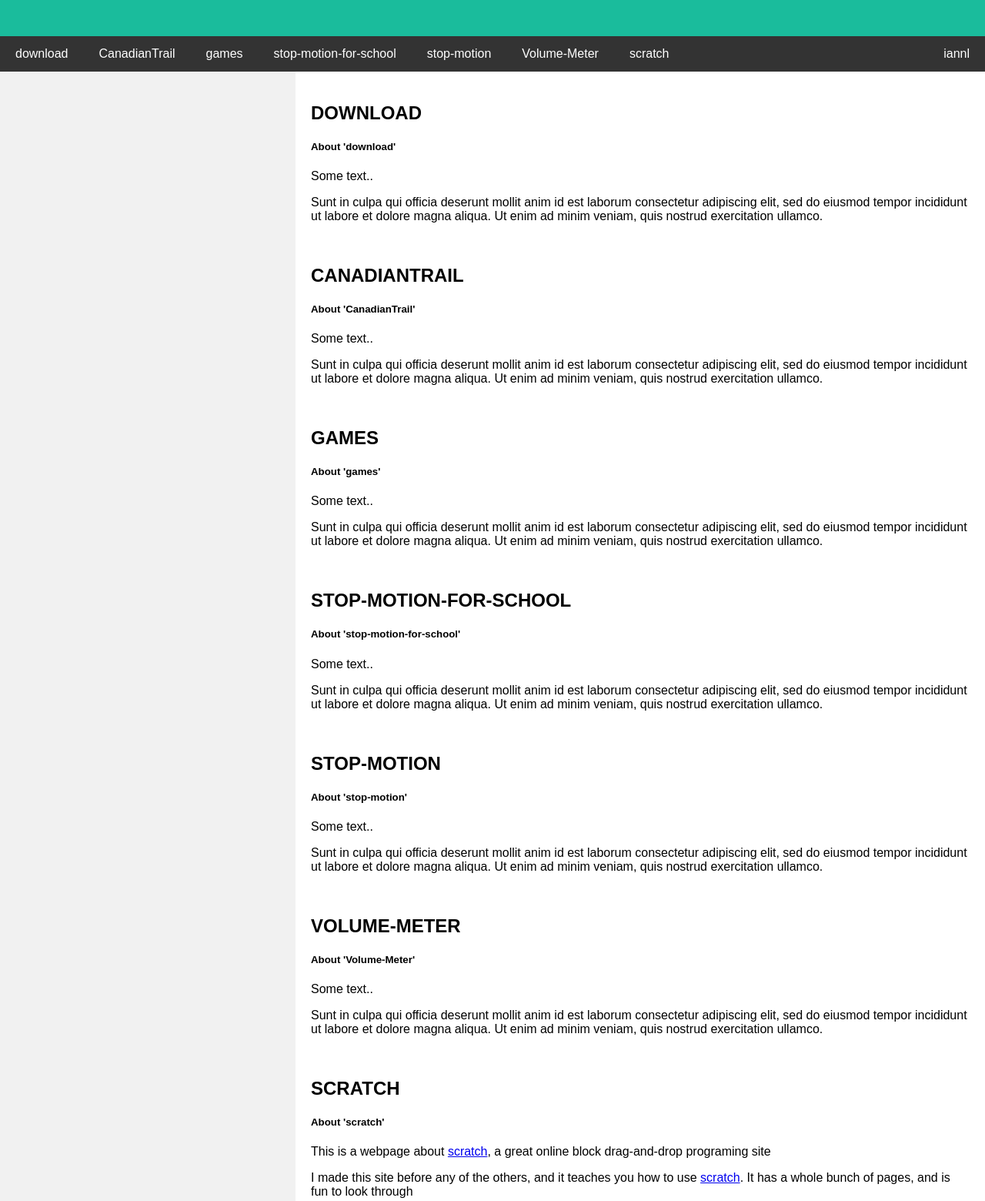
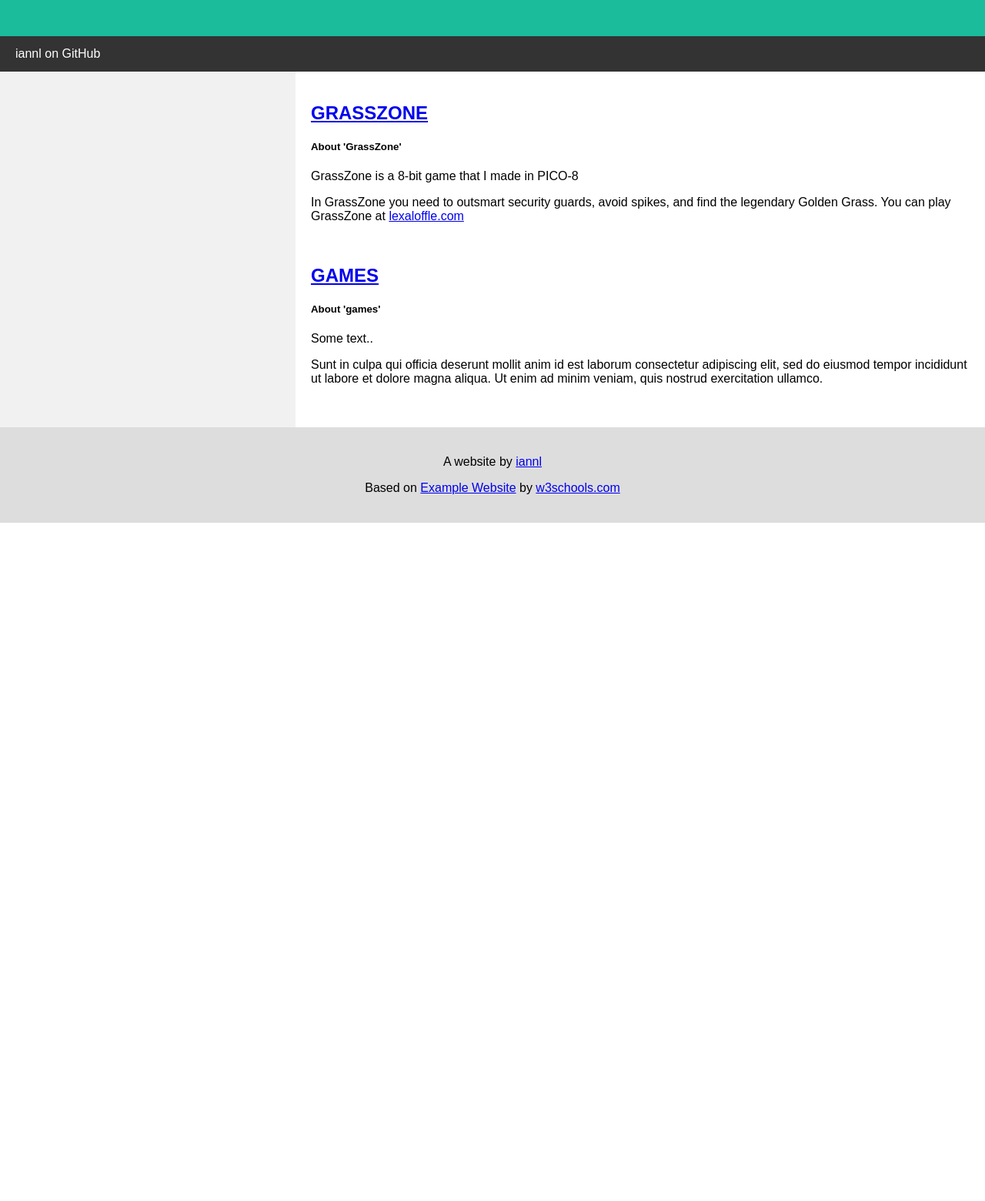
Before and after one commit to iannl/iannl.github.io, a plain HTML site: page index.html in a window 1280 px wide. Shown: the part 240-1800 px from the top of the page at 77% size. After the commit the page ends 919 px from the top, so only its background shows below. Drawn offline with Linux system fonts and the light colour scheme.

Commit message:
Update index.html

```diff
--- a/index.html
+++ b/index.html
@@ -135,15 +135,7 @@ body {
 </div>
 
 <div class="navbar">
-  <a href="https://iannl.github.io/download/make" title="download – 'A site so that you can download files by simply clicking a link'">download</a>
-  <a href="https://iannl.github.io/CanadianTrail" title="CanadianTrail – 'CanadianTrail game and home site'">CanadianTrail</a>
-  <a href="https://iannl.github.io/games" title="games – 'Play some fun games!'">games</a>
-  <a href="https://iannl.github.io/stop-motion-for-school" title="stop-motion-for-school – 'Stop-motion library. School friendly. '">stop-motion-for-school</a>
-  <a href="https://iannl.github.io/stop-motion" title="stop-motion – 'My stop-motion animations'">stop-motion</a>
-  <a href="https://iannl.github.io/Volume-Meter" title="Volume-Meter – iannl">Volume-Meter</a>
-  <a href="https://iannl.github.io/scratch" title="scratch – 'An Introduction to Scratch'">scratch</a>
-
-  <a href="https://github.com/iannl" title="iannl" class="right">iannl</a>
+  <a href="https://github.com/iannl" title="iannl">iannl on GitHub</a>
   </div>
 </div>
 
@@ -152,40 +144,15 @@ body {
 
   </div>
   <div class="main">
-    <h2>DOWNLOAD</h2>
-    <h5>About 'download'</h5>
-    <p>Some text..</p>
-    <p>Sunt in culpa qui officia deserunt mollit anim id est laborum consectetur adipiscing elit, sed do eiusmod tempor incididunt ut labore et dolore magna aliqua. Ut enim ad minim veniam, quis nostrud exercitation ullamco.</p>
+    <h2><a href="https://iannl.github.io/grasszone">GRASSZONE</a></h2>
+    <h5>About 'GrassZone'</h5>
+    <p>GrassZone is a 8-bit game that I made in PICO-8</p>
+    <p>In GrassZone you need to outsmart security guards, avoid spikes, and find the legendary Golden Grass. You can play GrassZone at <a href="https://www.lexaloffle.com/bbs/?pid=97840">lexaloffle.com</a></p>
     <br>
-    <h2>CANADIANTRAIL</h2>
-    <h5>About 'CanadianTrail'</h5>
-    <p>Some text..</p>
-    <p>Sunt in culpa qui officia deserunt mollit anim id est laborum consectetur adipiscing elit, sed do eiusmod tempor incididunt ut labore et dolore magna aliqua. Ut enim ad minim veniam, quis nostrud exercitation ullamco.</p>
-    <br>
-    <h2>GAMES</h2>
+    <h2><a href="https://iannl.github.io/games">GAMES</a></h2>
     <h5>About 'games'</h5>
     <p>Some text..</p>
     <p>Sunt in culpa qui officia deserunt mollit anim id est laborum consectetur adipiscing elit, sed do eiusmod tempor incididunt ut labore et dolore magna aliqua. Ut enim ad minim veniam, quis nostrud exercitation ullamco.</p>
-    <br>
-    <h2>STOP-MOTION-FOR-SCHOOL</h2>
-    <h5>About 'stop-motion-for-school'</h5>
-    <p>Some text..</p>
-    <p>Sunt in culpa qui officia deserunt mollit anim id est laborum consectetur adipiscing elit, sed do eiusmod tempor incididunt ut labore et dolore magna aliqua. Ut enim ad minim veniam, quis nostrud exercitation ullamco.</p>
-    <br>
-    <h2>STOP-MOTION</h2>
-    <h5>About 'stop-motion'</h5>
-    <p>Some text..</p>
-    <p>Sunt in culpa qui officia deserunt mollit anim id est laborum consectetur adipiscing elit, sed do eiusmod tempor incididunt ut labore et dolore magna aliqua. Ut enim ad minim veniam, quis nostrud exercitation ullamco.</p>
-    <br>
-    <h2>VOLUME-METER</h2>
-    <h5>About 'Volume-Meter'</h5>
-    <p>Some text..</p>
-    <p>Sunt in culpa qui officia deserunt mollit anim id est laborum consectetur adipiscing elit, sed do eiusmod tempor incididunt ut labore et dolore magna aliqua. Ut enim ad minim veniam, quis nostrud exercitation ullamco.</p>
-    <br>
-    <h2>SCRATCH</h2>
-    <h5>About 'scratch'</h5>
-    <p>This is a webpage about <a href="https://scratch.mit.edu">scratch</a>, a great online block drag-and-drop programing site</p>
-    <p>I made this site before any of the others, and it teaches you how to use <a href="https://scratch.mit.edu">scratch</a>. It has a whole bunch of pages, and is fun to look through</p>
     <br>
   </div>
 </div>
```
